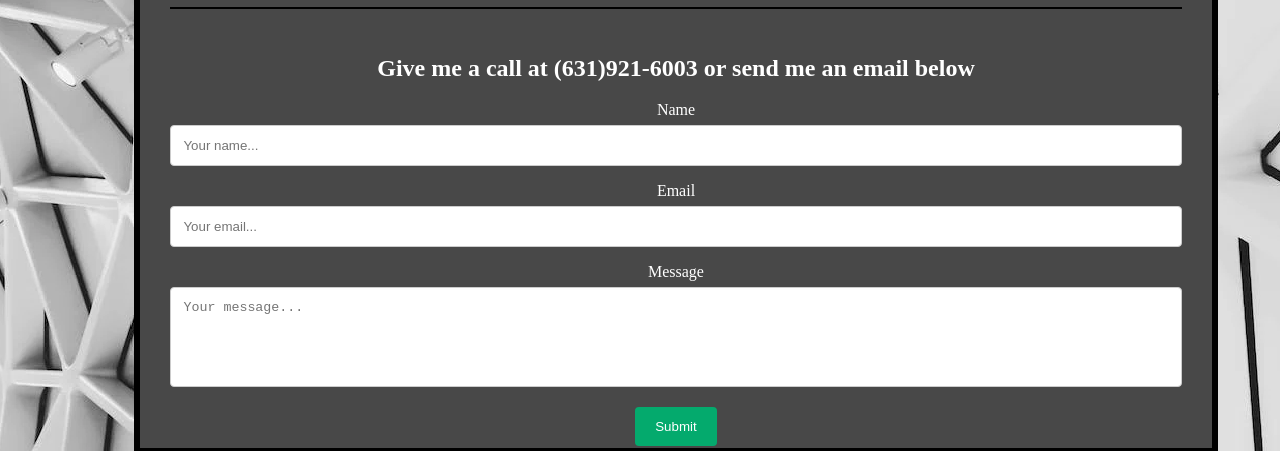
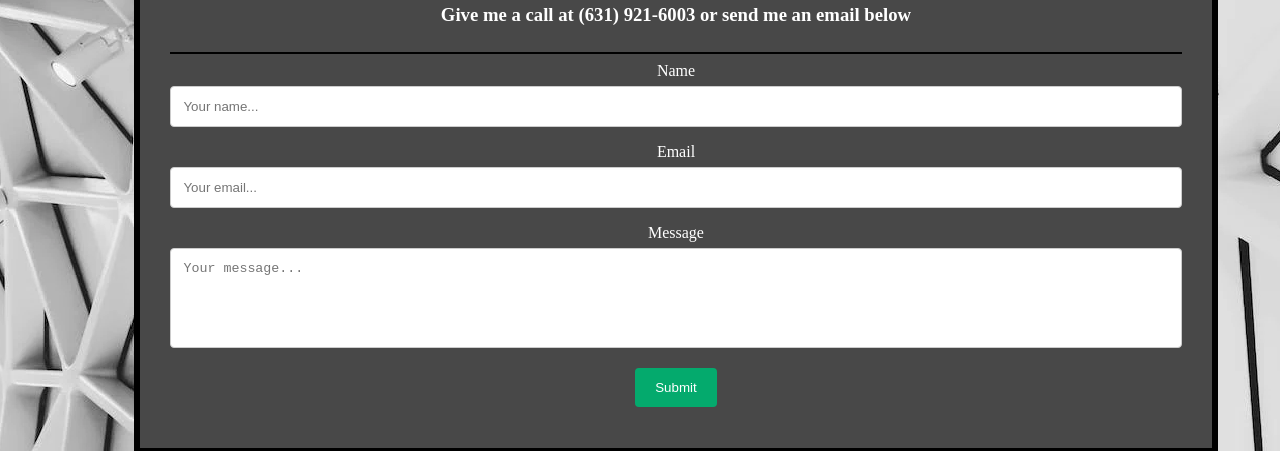
Before and after one commit to IanGilison/IanGilison.github.io, a plain HTML site: page contact.html in a window 1280 px wide. Shown: the part 253-704 px from the top of the page. Drawn offline with Linux system fonts and the light colour scheme; a web font is replaced by a local one.

Commit message:
Add files via upload

```diff
--- a/contact.html
+++ b/contact.html
@@ -38,9 +38,8 @@
 <div class="content2">
 
   <h1>Get in Touch</h1>
+  <h3 style="display: inline-block; margin-top: -10px;">Give me a call at (631) 921-6003 or send me an email below</h3>
 <hr style="border: 1px solid; border-color: black;">
-<br>
-<h2>Give me a call at (631)921-6003 or send me an email below</h2>
 
 
 
```
